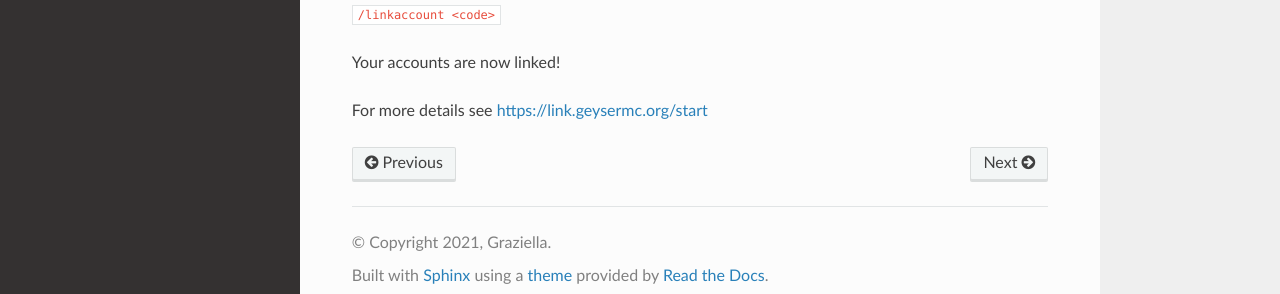
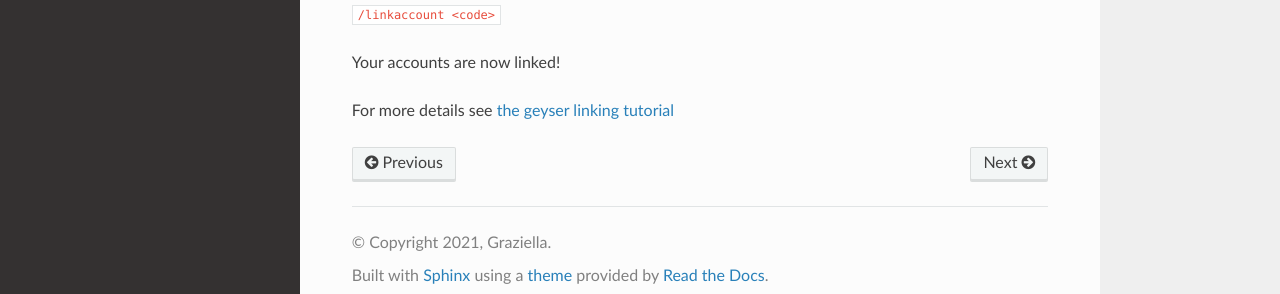
Before and after one commit to footdabmommy/wse, a Sphinx documentation site: the page built from docs/source/linking.rst, in a window 1280 px wide. Shown: the part 585-879 px from the top of the page. Built offline with Sphinx 7.4.7 and the Read the Docs theme 2.0.0, drawn with Linux system fonts in a browser that asks for light colours.

Commit message:
Updated details to be hyperlink

```diff
--- a/docs/source/linking.rst
+++ b/docs/source/linking.rst
@@ -25,4 +25,4 @@ Then on the other account run ``/linkaccount <code>``
 
 Your accounts are now linked!
 
-For more details see https://link.geysermc.org/start
+For more details see `the geyser linking tutorial <https://link.geysermc.org/start>`_
```
